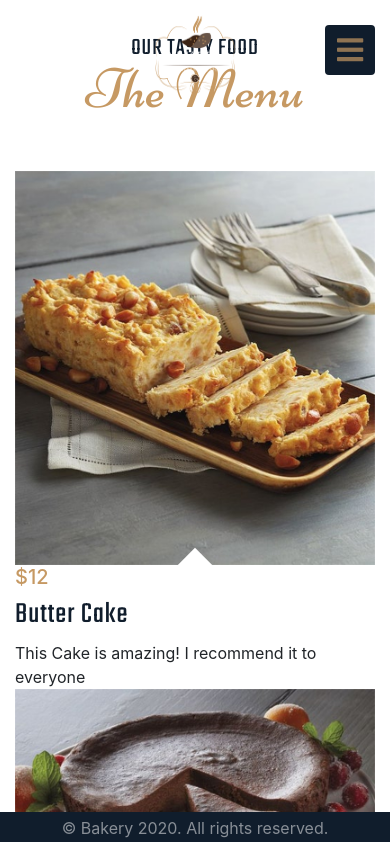
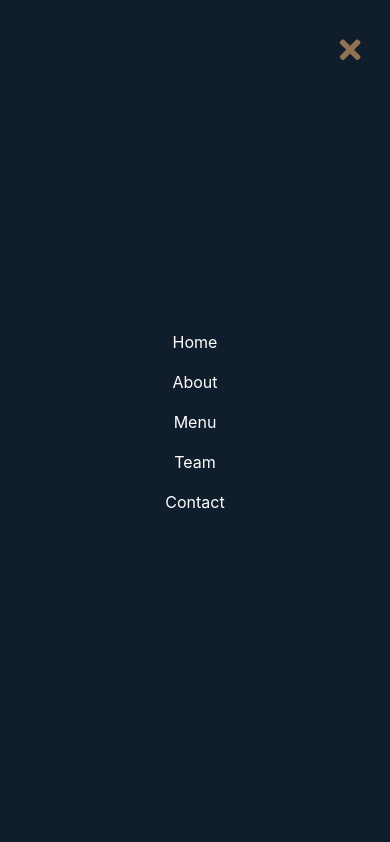
Before and after one commit to adaorachi/js-restaurant, a website built with webpack: page index.html in a window 390 px wide. Both pictures are taken after a click on the link "Check our menu". Shown: the top 842 px of the page. Built offline with nearby package versions, Linux system fonts and the light colour scheme.

Commit message:
adjust responsiveness on small screen

```diff
--- a/index.html
+++ b/index.html
@@ -10,6 +10,7 @@
   <link href="https://fonts.googleapis.com/css2?family=Niconne&family=Teko&display=swap" rel="stylesheet">
   <link rel="stylesheet" href="https://stackpath.bootstrapcdn.com/bootstrap/4.3.1/css/bootstrap.min.css"
     integrity="sha384-ggOyR0iXCbMQv3Xipma34MD+dH/1fQ784/j6cY/iJTQUOhcWr7x9JvoRxT2MZw1T" crossorigin="anonymous">
+  <link rel="stylesheet" href="https://cdnjs.cloudflare.com/ajax/libs/aos/2.3.4/aos.css">
   <link rel="stylesheet" href="style.css">
 </head>
 
@@ -21,8 +22,8 @@
   <script src="https://code.jquery.com/jquery-3.3.1.slim.min.js"
     integrity="sha384-q8i/X+965DzO0rT7abK41JStQIAqVgRVzpbzo5smXKp4YfRvH+8abtTE1Pi6jizo"
     crossorigin="anonymous"></script>
+  <script src="dist/main.js"></script>
   <script src="script.js"></script>
-  <script src="dist/main.js"></script>
 </body>
 
 </html>
--- a/script.js
+++ /dev/null
@@ -1,11 +0,0 @@
-$(document).ready(() => {
-  $('.hamburger-menu').on('click', () => {
-    $('.toggle').toggleClass('open');
-    $('.nav-list').toggleClass('open');
-  });
-
-  AOS.init({
-    easing: 'ease',
-    duration: 1000,
-  });
-});
--- a/src/home.js
+++ b/src/home.js
@@ -9,8 +9,10 @@ const home = (() => {
         <div class="hero-text w-100 text-white px-2 px-sm-0">
           <h1 class="display-4">Whenever we bake, we bake with our hearts</h1>
           <p class="lead mb-4">Baked goods like you've never seen before</p>
-          <a href="#" class="btn px-5 mr-2" id="check-menu">Check our menu</a>
-          <a href="#" class="btn px-5 ml-2" id="contact-us">Contach Us</a>
+          <div class="d-flex flex-row justify-content-center align-items-center">
+            <a href="#" class="btn px-5 mr-2 my-2" id="check-menu">Check our menu</a>
+            <a href="#" class="btn px-5 ml-2 my-2" id="contact-us">Contach Us</a>
+          </div>
         </div>
       </section>
       </div>`;
--- a/src/index.js
+++ b/src/index.js
@@ -1,5 +1,4 @@
 import AOS from 'aos';
-import 'aos/dist/aos.css';
 
 import home from './home';
 import about from './about';
@@ -8,7 +7,6 @@ import team from './team';
 import contact from './contact';
 import nav from './nav';
 import footer from './footer';
-
 
 AOS.init();
 
@@ -22,6 +20,15 @@ const UI = () => {
     container.appendChild(footerContent);
   };
 
+  const closeMenuList = () => {
+    const toggle = document.querySelectorAll('.toggle');
+    const navList = document.querySelector('.nav-list');
+    navList.classList.toggle('open');
+    toggle.forEach((item) => {
+      item.classList.toggle('open');
+    });
+  };
+
   const changeContentOnLinkClick = (button, content) => {
     const navLink = document.getElementById(button);
     const footerNode = document.querySelector('.footer');
@@ -32,6 +39,14 @@ const UI = () => {
       const container = document.getElementById('content');
       container.insertBefore(content, footerNode);
       content.classList.add('display-content');
+      closeMenuList();
+    });
+  };
+
+  const toggleMenu = () => {
+    const hamburger = document.getElementById('hamburger-menu');
+    hamburger.addEventListener('click', () => {
+      closeMenuList();
     });
   };
 
@@ -52,9 +67,9 @@ const UI = () => {
       changeContentOnLinkClick('contact-us', contactPage);
       changeContentOnLinkClick('check-menu', menuPage);
 
+      toggleMenu();
     });
   };
-
   return { onLoad };
 };
 
--- a/src/nav.js
+++ b/src/nav.js
@@ -2,7 +2,7 @@ const nav = (() => {
   const navRender = () => {
     const navParent = document.createElement('header');
     navParent.innerHTML = `
-        <div class="hamburger-menu">
+        <div class="hamburger-menu" id="hamburger-menu">
           <i class="fas fa-bars toggle"></i>
           <i class="fas fa-times toggle"></i>
         </div>
--- a/style.css
+++ b/style.css
@@ -17,13 +17,12 @@ section {
   /* height: 100%; */
 }
 /*
-body {
-  scroll-behavior:
-} */
+
 /* Header / Navbar */
 
 nav {
   background: linear-gradient(rgba(16, 29, 44, 0.95), rgba(16, 29, 44, 0.95));
+  height: 7rem;
 }
 
 .content {
@@ -49,8 +48,8 @@ nav {
   padding: 5rem;
 }
 
-.display-content {
-  /* height: 100vh; */
+.display-content:not(.home) {
+  transform: translateY(5rem);
 }
 
 .navbar-brand {
@@ -135,7 +134,7 @@ nav {
 }
 
 .btn {
-  width: 100px;
+  width: 150px;
   padding: 5px 0!important;
   border: 1px solid #c69963;
   position: relative;
@@ -189,6 +188,7 @@ nav {
 
 .menu {
   /* background-color: #101d2c; */
+  margin-bottom: 5rem;
 }
 
 .shop-info i {
@@ -233,9 +233,11 @@ hr {
 }
 
 .menu-item-desc {
-  /* padding: 50px 10px; */
   color: #212529;
-  margin: auto;
+  margin-bottom: 2rem;
+  border: 1px solid #907452;
+  width: 100%;
+  padding: 0.7rem 1rem;
 }
 
 .menu-item-desc h6 {
@@ -277,6 +279,11 @@ footer {
 /* Media queries */
 
 @media (min-width: 576px) {
+
+  .display-content {
+    transform: initial;
+  }
+
   .navbar-brand {
     max-width: 150px;
   }
@@ -293,6 +300,11 @@ footer {
 
   .menu-item-desc {
     /* padding: 50px 20px; */
+    margin: auto;
+
+    border: none;
+    width: 100%;
+    padding: 0.7rem 1rem;
   }
 }
 
@@ -303,6 +315,10 @@ footer {
 }
 
 @media (min-width: 992px) {
+  nav{
+    height: 5rem;
+  }
+
   header > .container {
     padding: 0 15px;
   }
```
Also changed, not shown: dist/main.js.
